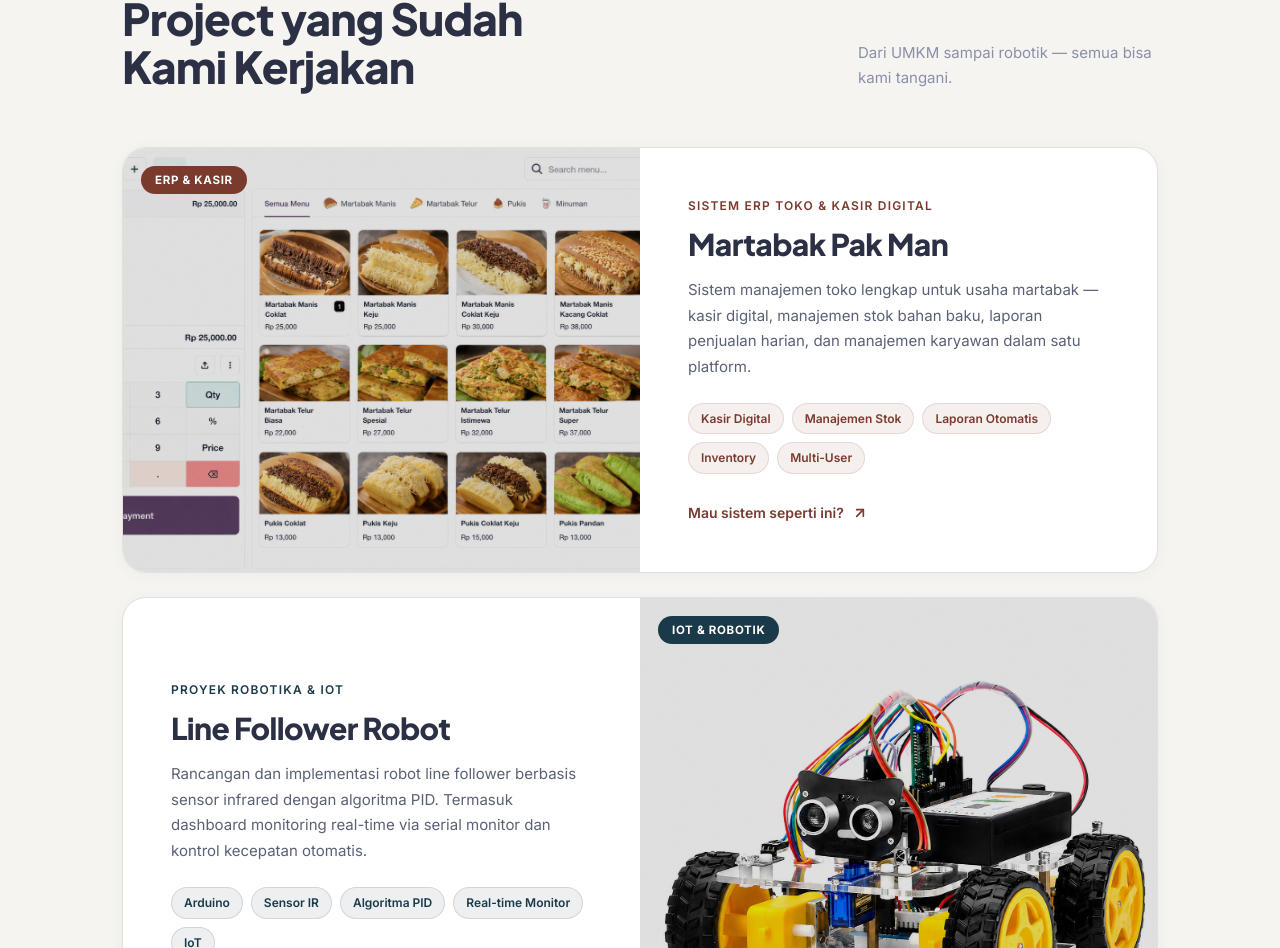
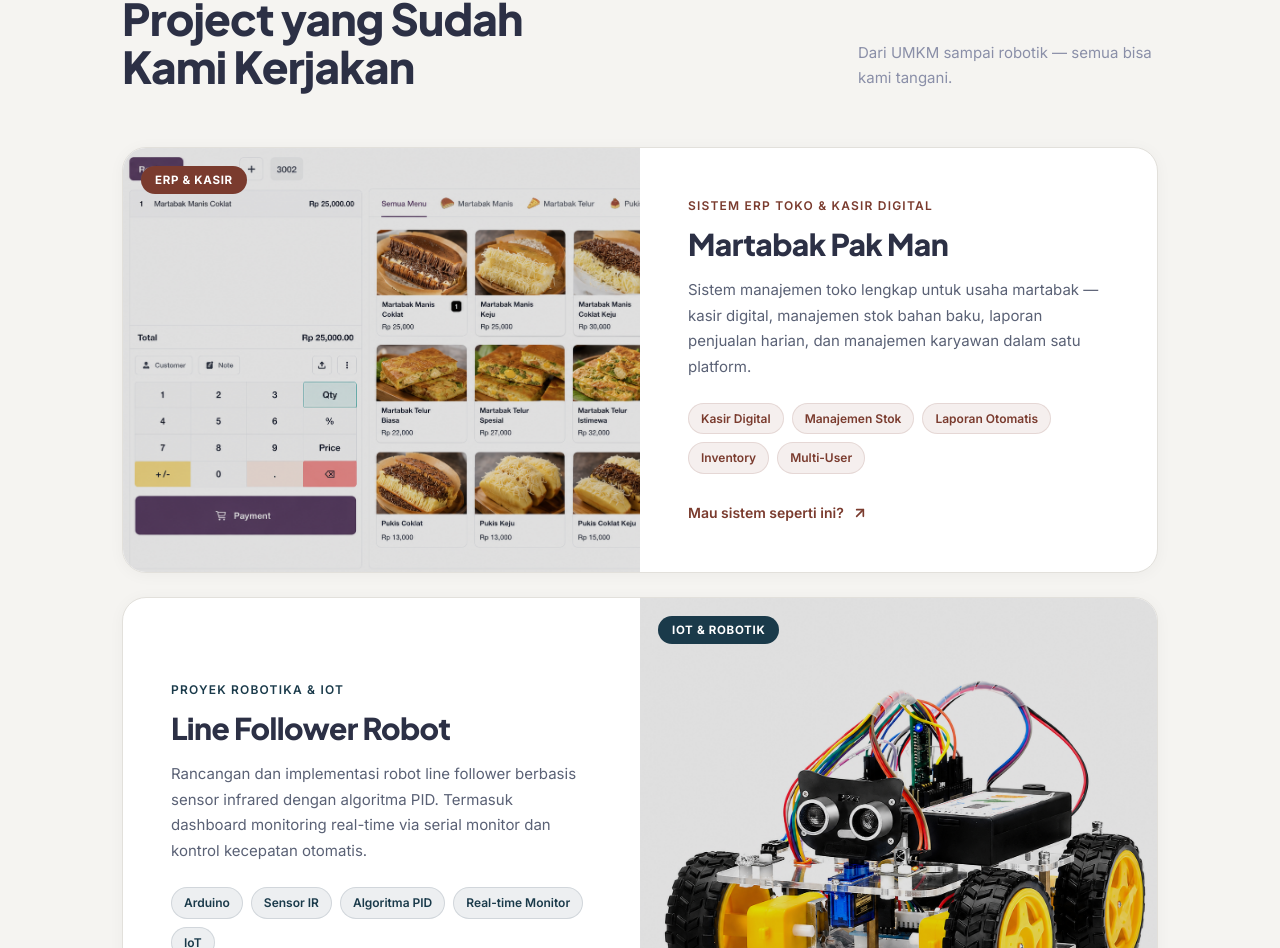
Before and after one commit to faizsz/handleit_landpages, a React (Vite) app: page / in a window 1280 px wide. Shown: the part 4068-5016 px from the top of the page. Built offline with nearby package versions, Linux system fonts and the light colour scheme.

Commit message:
fix: adjust image position for Martabak portfolio card to show kasir UI from left

```diff
--- a/src/components/Portfolio.jsx
+++ b/src/components/Portfolio.jsx
@@ -5,6 +5,7 @@ const PROJECTS = [
   {
     id: 'martabak',
     image: '/martabak.png',
+    imagePosition: 'left top',
     label: 'ERP & Kasir',
     labelBg: '#7a3b2e',
     name: 'Martabak Pak Man',
@@ -17,6 +18,7 @@ const PROJECTS = [
   {
     id: 'robotic',
     image: '/robotic.png',
+    imagePosition: 'center',
     label: 'IoT & Robotik',
     labelBg: '#1a3a4a',
     name: 'Line Follower Robot',
@@ -29,6 +31,7 @@ const PROJECTS = [
   {
     id: 'sigma',
     image: '/sigma.png',
+    imagePosition: 'center',
     label: 'Sistem Informasi',
     labelBg: '#1e5a3a',
     name: 'SIGMA',
@@ -78,7 +81,7 @@ const ProjectCard = ({ proj, index }) => {
             width: '100%',
             height: '100%',
             objectFit: 'cover',
-            objectPosition: 'center',
+            objectPosition: proj.imagePosition || 'center',
             transform: hovered ? 'scale(1.04)' : 'scale(1)',
             transition: 'transform 0.55s cubic-bezier(0.22,1,0.36,1)',
             display: 'block',
```
